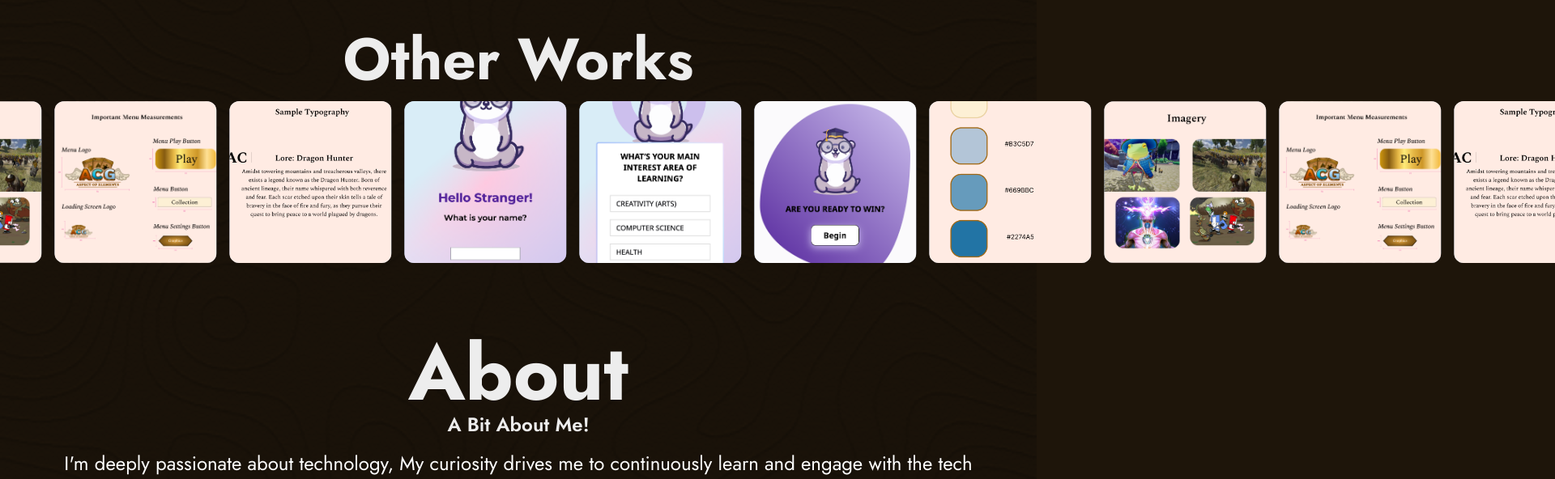
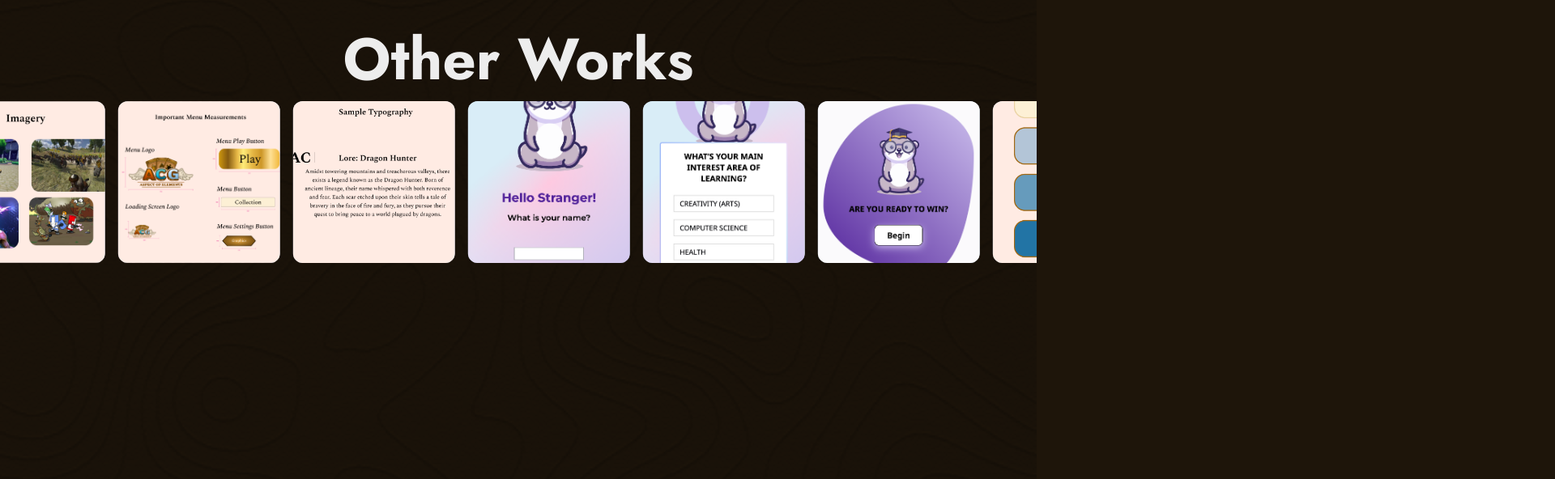
Before and after one commit to 1medi/folio, a Next.js app: page / in a window 1280 px wide. Shown: the part 1600-2192 px from the top of the page at 81% size, 1920 px wide, since content can reach past the window. Built offline with nearby package versions, Linux system fonts and the light colour scheme.

Commit message:
FUCK IT MOR EIMAGES

```diff
--- a/components/InfiniteCarousel/index.tsx
+++ b/components/InfiniteCarousel/index.tsx
@@ -18,12 +18,12 @@ export default function Carousel() {
   const xTranslation = useMotionValue(0);
 
   useEffect(() => {
-    let finalPosition = -width / 2 - 8;
+    let finalPosition = -width * 5 -8;
     let controls;
 
       controls = animate(xTranslation, [0, finalPosition], {
         ease: "linear",
-        duration: 25,
+        duration: 135,
         repeat: Infinity,
         repeatType: "loop",
         repeatDelay: 0,
@@ -37,11 +37,11 @@ export default function Carousel() {
   <h1 className="text-7xl text-center p-4 font-bold">Other Works</h1>
   <div className="w-screen overflow-x-hidden">
     <motion.div
-      className="absolute left-0 flex gap-4"
+      className="flex gap-4"
       ref={ref}
       style={{ x: xTranslation }}
     >
-      {[...images, ...images].map((item, idx) => (
+      {[...images, ...images, ...images, ...images,...images,...images].map((item, idx) => (
         <Card image={item} key={idx} />
       ))}
     </motion.div>
```
